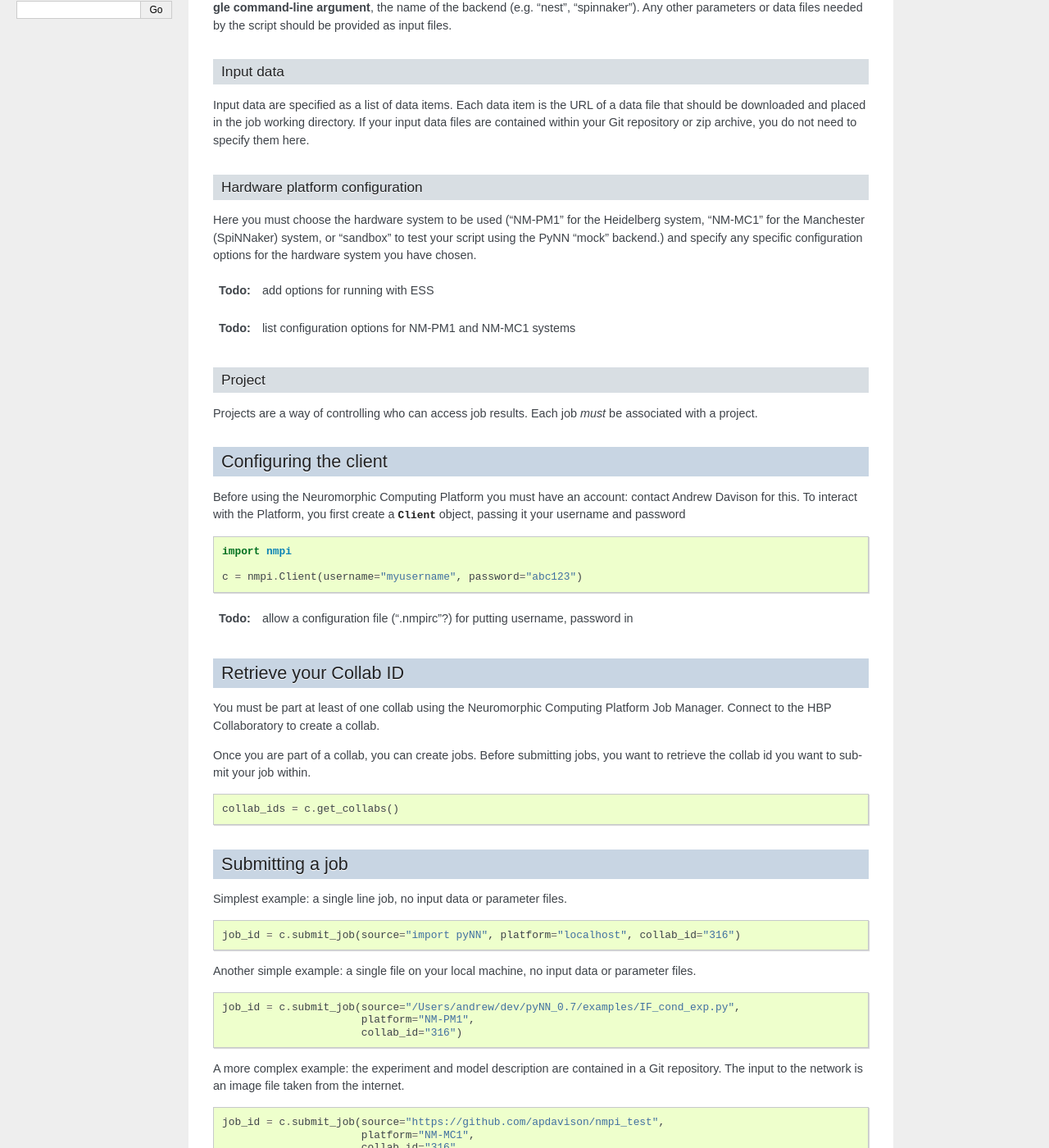
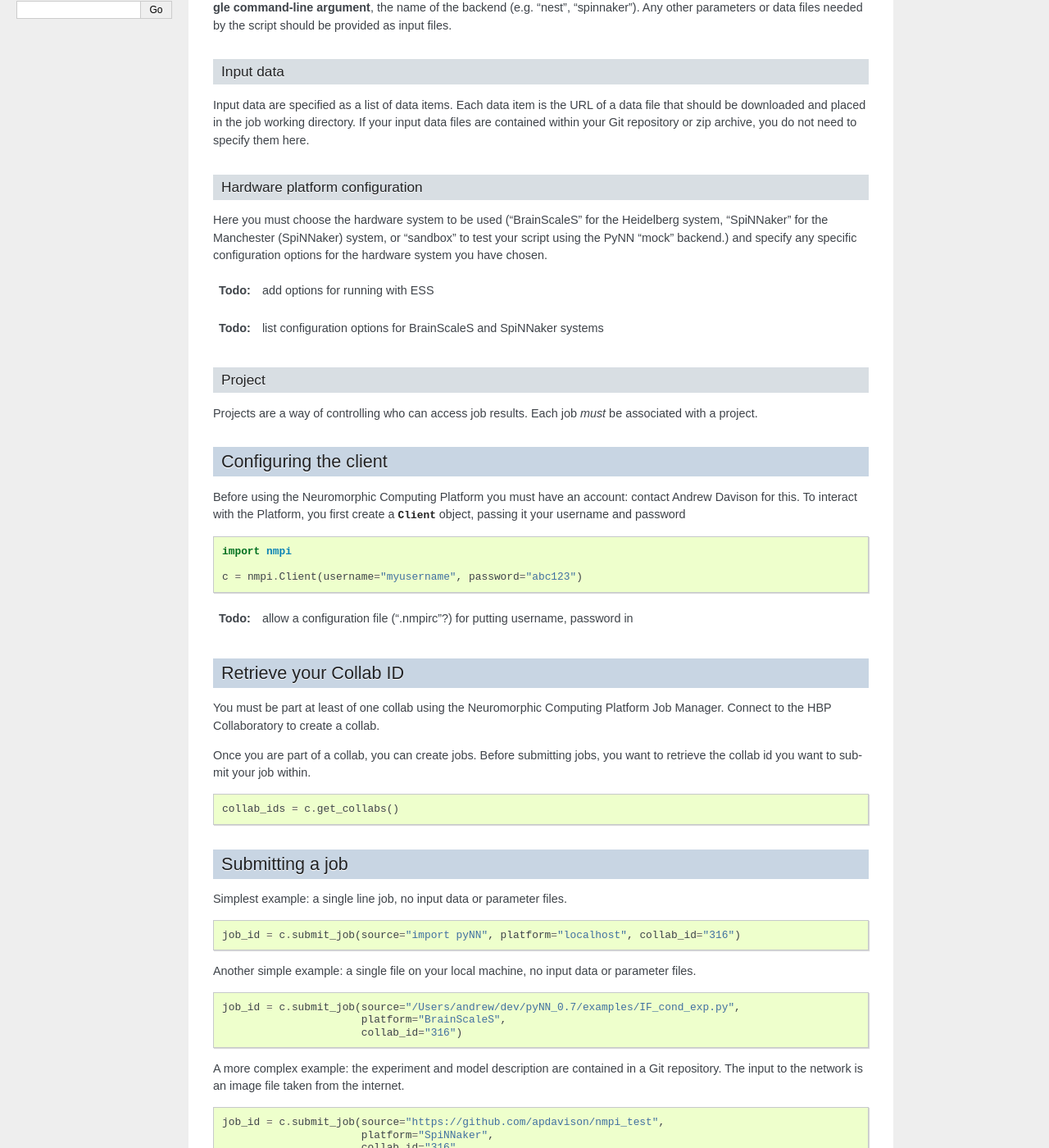
Before and after one commit to HumanBrainProject/hbp-neuromorphic-client, a Sphinx documentation site: the page built from doc/platform_users.txt, in a window 1280 px wide and 1400 px high, scrolled down 687 px. Shown: the whole window at 82% size. Built offline with Sphinx 7.4.7, drawn with Linux system fonts in a browser that asks for light colours; some of the changed text lies outside the part shown.

Commit message:
Update documentation and miscellaneous files to reflect queue name changes.

```diff
--- a/doc/index.txt
+++ b/doc/index.txt
@@ -3,7 +3,7 @@ Documentation of the Python client for the HBP Neuromorphic Computing Platform
 ==============================================================================
 
 The Neuromorphic Computing Platform of the `Human Brain Project`_ contains two very different neuromorphic hardware
-systems - NM-PM1 ("physical model") and NM-MC1 ("many core") - but has a single interface.
+systems - BrainScaleS (aka "physical model") and SpiNNaker (aka "many core") - but has a single interface.
 
 Jobs are submitted to a queue server, then executed on one of the neuromorphic systems. On job completion, the user
 may retrieve the results of the simulation/emulation.
--- a/doc/platform_developers.txt
+++ b/doc/platform_developers.txt
@@ -61,7 +61,7 @@ and the identifier for your platform:
 
 .. code-block:: python
 
-    # Identifier for your platform (e.g. "NM-PM1")
+    # Identifier for your platform (e.g. "BrainScaleS")
     PLATFORM_NAME=clusteru
 
 together with local directories used for storing the code during execution and for the results:
--- a/doc/platform_users.txt
+++ b/doc/platform_users.txt
@@ -47,13 +47,13 @@ archive, you do not need to specify them here.
 Hardware platform configuration
 -------------------------------
 
-Here you must choose the hardware system to be used ("NM-PM1" for the Heidelberg system, "NM-MC1" for the
+Here you must choose the hardware system to be used ("BrainScaleS" for the Heidelberg system, "SpiNNaker" for the
 Manchester (SpiNNaker) system, or "sandbox" to test your script using the PyNN "mock" backend.) and specify any
 specific configuration options for the hardware system you have chosen.
 
 .. todo:: add options for running with ESS
 
-.. todo:: list configuration options for NM-PM1 and NM-MC1 systems
+.. todo:: list configuration options for BrainScaleS and SpiNNaker systems
 
 Project
 -------
@@ -106,7 +106,7 @@ Another simple example: a single file on your local machine, no input data or pa
 .. code-block:: python
 
     job_id = c.submit_job(source="/Users/andrew/dev/pyNN_0.7/examples/IF_cond_exp.py",
-                          platform="NM-PM1",
+                          platform="BrainScaleS",
                           collab_id="316")
 
 
@@ -116,7 +116,7 @@ network is an image file taken from the internet.
 .. code-block:: python
 
     job_id = c.submit_job(source="https://github.com/apdavison/nmpi_test",
-                          platform="NM-MC1",
+                          platform="SpiNNaker",
                           collab_id="316",
                           inputs=["http://aloi.science.uva.nl/www-images/90/90.jpg"])
 
@@ -141,7 +141,7 @@ Retrieving the results of a job
     >>> pprint(job)
     {u'experiment_description': u'https://github.com/apdavison/nmpi_test',
      u'hardware_config': u'',
-     u'hardware_platform': u'NM-MC1',
+     u'hardware_platform': u'SpiNNaker',
      u'id': 19,
      u'input_data': [{u'id': 34,
                       u'resource_uri': u'/api/v2/dataitem/34',
```
